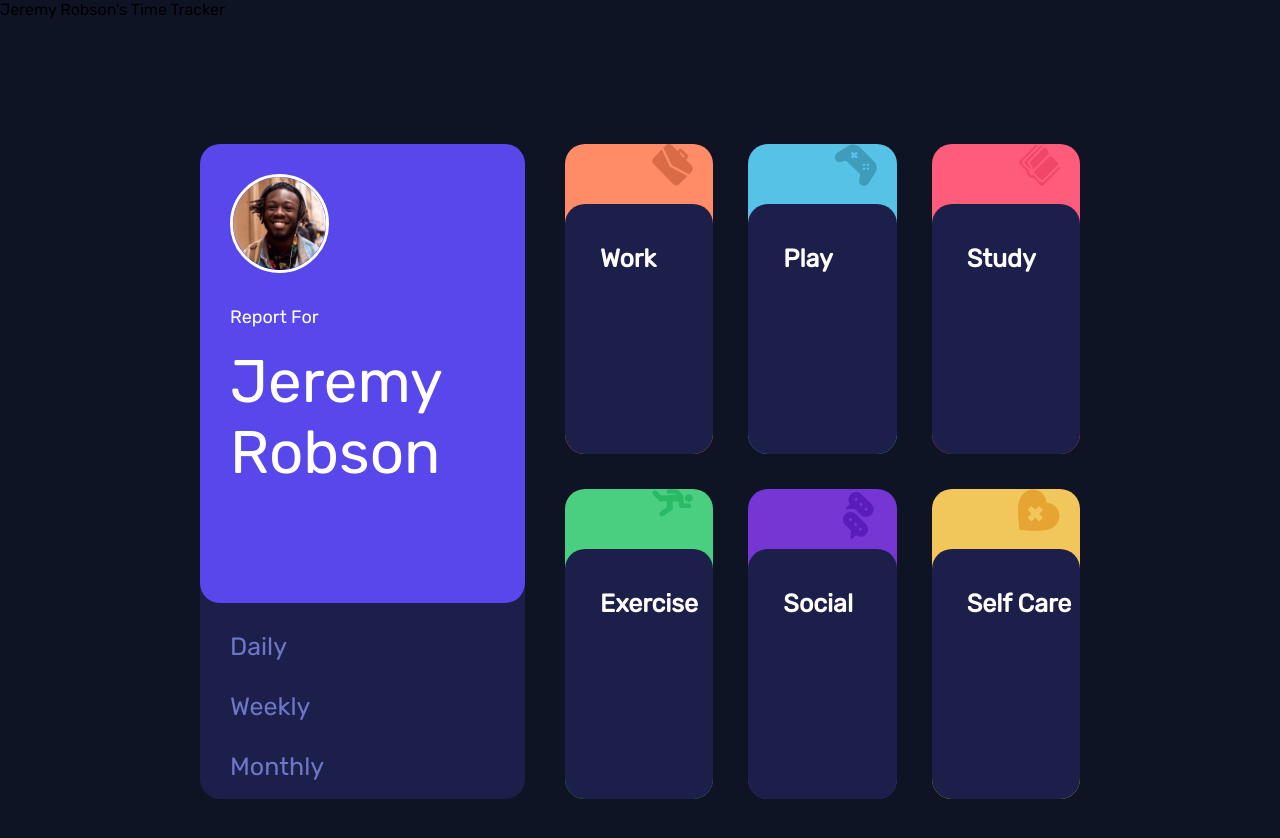
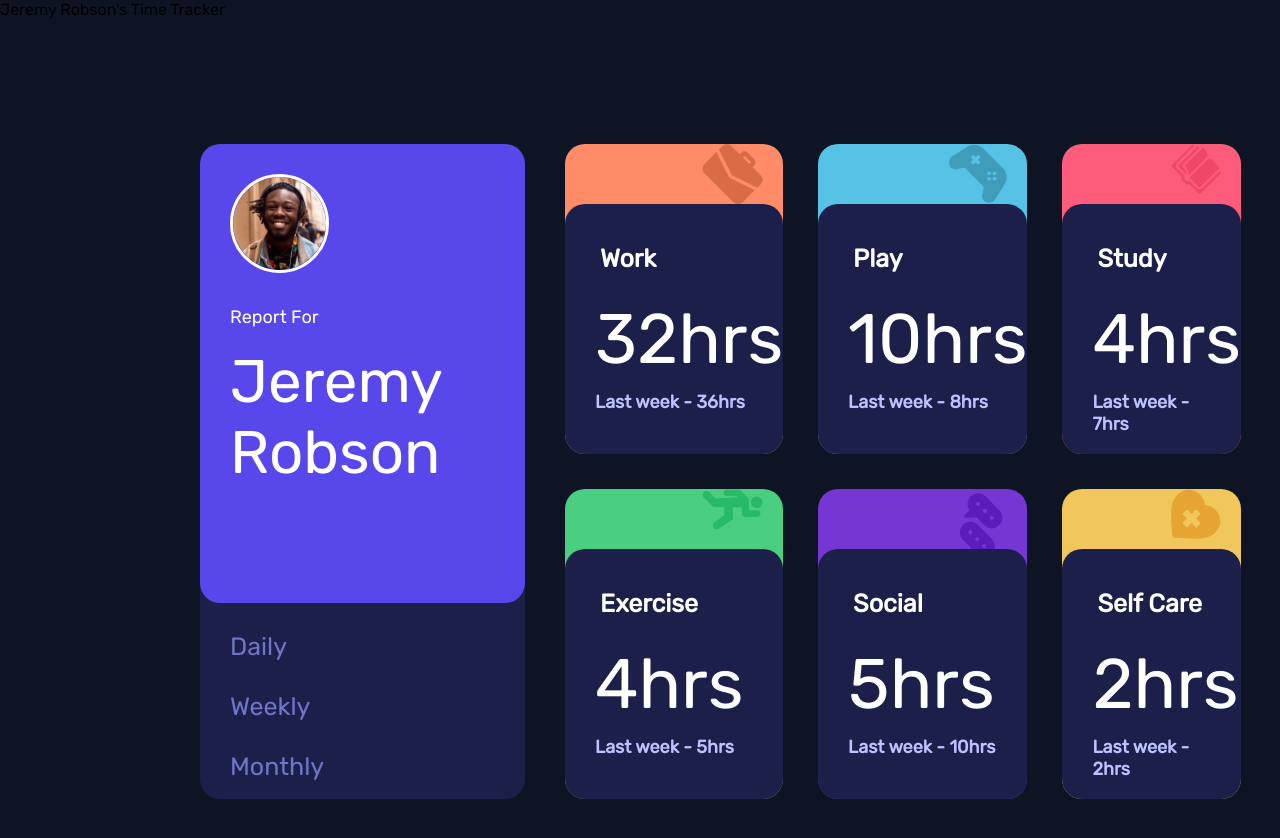
Before and after one commit to tova-moskowitz/time-tracker, a React (Create React App) app: page / in a window 1280 px wide. Shown: the top 838 px of the page. Built offline with nearby package versions, Linux system fonts and the light colour scheme.

Commit message:
add currentTimeframe as prop in Card

```diff
--- a/src/App.js
+++ b/src/App.js
@@ -14,7 +14,7 @@ import {
 
 function App() {
   const [user, setUser] = useState("Jeremy Robson");
-  const [currentTimeframe, setCurrentTimeframe] = useState("daily");
+  const [currentTimeframe, setCurrentTimeframe] = useState("weekly");
   const icons = {
     Work: WorkIcon,
     Play: PlayIcon,
--- a/src/components/Card.js
+++ b/src/components/Card.js
@@ -3,7 +3,7 @@ import React from "react";
 import CurrentHours from "./CurrentHours";
 import PreviousHours from "./PreviousHours";
 
-function Card({ activityTitle, iconComponent, activity }) {
+function Card({ activityTitle, iconComponent, activity, currentTimeframe }) {
   const titleClass = activityTitle.toLowerCase().replace(" ", "");
   const Icon = iconComponent;
 
@@ -16,11 +16,13 @@ function Card({ activityTitle, iconComponent, activity }) {
         <p className="titleName">{activityTitle}</p>
         <div className="hours"></div>
         <CurrentHours
+          currentTimeframe={currentTimeframe}
           weekly={activity.timeframes.weekly}
           daily={activity.timeframes.daily}
           monthly={activity.timeframes.monthly}
         />
         <PreviousHours
+          currentTimeframe={currentTimeframe}
           weekly={activity.timeframes.weekly}
           daily={activity.timeframes.daily}
           monthly={activity.timeframes.monthly}
```
